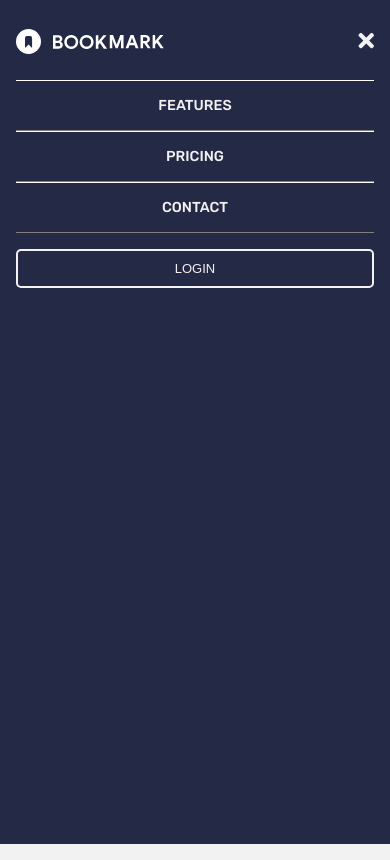
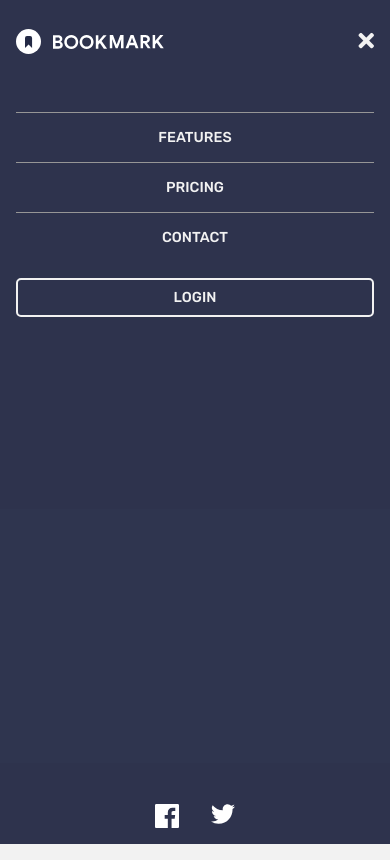
Before and after one commit to folathecoder/bookmark-landing-page, a React (Create React App) app: page / in a window 390 px wide. Both pictures are taken after a click on the button 364 px from the left and 41 px from the top of the page. Built offline with nearby package versions, Linux system fonts and the light colour scheme.

Commit message:
Header Section ==== Completed && Responsive

```diff
--- a/src/Components/Button/ButtonStyles.js
+++ b/src/Components/Button/ButtonStyles.js
@@ -6,7 +6,8 @@
   border-radius: var(--border-radius);
   cursor: pointer;
   font-size: 0.8125rem;
-  font-weight: var(--font-weight-200);
+  font-weight: 500;
+  font-family: var(--font-pry-100);
   line-height: 0rem;
   padding: 1.1rem 2.1rem;
   border: 0.15rem solid var(--color-pry-200);
@@ -41,5 +42,12 @@
       background-color: transparent;
       border-color: var(--color-pry-100);
       color: var(--color-pry-100);
+      font-size: 0.9rem;
+
+      &:hover {
+        transition: 0.25s ease-in-out;
+        background-color: var(--color-pry-100);
+        color: hsla(229, 31%, 21%, 0.951);
+      }
     `}
 `;
--- a/src/Components/Header/Header.jsx
+++ b/src/Components/Header/Header.jsx
@@ -3,15 +3,19 @@
   HeaderContainer,
   HeaderWrap,
   HeaderLogo,
+  Logo,
   MobileNav,
   HeaderNav,
   NavItems,
   NavItem,
   NavCtaDesktop,
-  NavCtaMobile
+  NavCtaMobile,
+  HeaderSocial,
+  HeaderSocialItem,
+  Social
 } from "./HeaderStyles";
 import Button from "../Button/Button";
-import { brandData, menuData } from "./HeaderData";
+import { brandData, menuData, ctaData, socialData } from "./HeaderData";
 
 const Header = () => {
   const [navToggle, setNavToggle] = useState(false);
@@ -35,7 +39,7 @@
       <HeaderContainer>
         <HeaderWrap>
           <HeaderLogo to="/">
-            <img src={navToggle ? brandData.logo2 : brandData.logo} alt={brandData.name} />
+            <Logo src={navToggle ? brandData.logo2 : brandData.logo1} alt={brandData.name}></Logo>
           </HeaderLogo>
           <MobileNav navToggle={navToggle}>
             <button onClick={handleNavToggle}>
@@ -57,13 +61,22 @@
               })}
             </NavItems>
             <NavCtaDesktop>
-              <Button primary>LOGIN</Button>
+              <Button primary>{ctaData.title}</Button>
             </NavCtaDesktop>
             <NavCtaMobile>
               <Button outline blocked>
-                LOGIN
+                {ctaData.title}
               </Button>
             </NavCtaMobile>
+            <HeaderSocial>
+              {socialData.map(social => {
+                return (
+                  <HeaderSocialItem key={social.id} to={social.link}>
+                    <Social src={social.image} alt={social.title}></Social>
+                  </HeaderSocialItem>
+                )
+              })}
+            </HeaderSocial>
           </HeaderNav>
         </HeaderWrap>
       </HeaderContainer>
--- a/src/Components/Header/HeaderData.js
+++ b/src/Components/Header/HeaderData.js
@@ -1,10 +1,12 @@
 import logoPrimary from "../../assets/images/logo-bookmark.svg";
 import logoSecondary from "../../assets/images/logo-bookmark-pro.svg";
+import facebook from "../../assets/images/icon-facebook.svg";
+import twitter from "../../assets/images/icon-twitter.svg";
 
 export const brandData = {
   name: "Bookmark Agency",
-  logo: logoPrimary,
-  logo2: logoSecondary
+  logo1: logoPrimary,
+  logo2: logoSecondary,
 };
 
 export const menuData = [
@@ -24,3 +26,23 @@
     link: "/",
   },
 ];
+
+export const ctaData = {
+  title: "Login",
+  link: "/"
+}
+
+export const socialData = [
+  {
+    id: 1,
+    title: "facebook",
+    image: facebook,
+    link: "/",
+  },
+  {
+    id: 2,
+    title: "twitter",
+    image: twitter,
+    link: "/",
+  }
+];
--- a/src/Components/Header/HeaderStyles.js
+++ b/src/Components/Header/HeaderStyles.js
@@ -24,6 +24,8 @@
     z-index: 1000;
   }
 `;
+
+export const Logo = styled.img``;
 
 export const MobileNav = styled.div`
   display: none;
@@ -58,7 +60,7 @@
 
   @media screen and (max-width: 786px) {
     flex-direction: column;
-    background-color: #242a45;
+    background-color: hsla(229, 31%, 21%, 0.951);
     position: absolute;
     top: 0;
     right: 0;
@@ -78,7 +80,7 @@
     width: 100%;
     flex-direction: column;
     justify-content: flex-start;
-    margin-top: 5rem;
+    margin-top: 7rem;
   }
 `;
 
@@ -89,8 +91,7 @@
   @media screen and (max-width: 786px) {
     margin-right: 0rem;
     text-align: center;
-    border-top: 0.1rem solid white;
-    border-bottom: 0.1rem solid gray;
+    border-top: 0.1rem solid hsl(0, 0%, 59%);
     padding: 1rem 0rem;
     margin: 0rem 1rem;
     color: var(--color-pry-100);
@@ -98,6 +99,10 @@
 `;
 
 export const NavCtaDesktop = styled.div`
+  text-transform: uppercase;
+  button {
+    text-transform: uppercase;
+  }
   @media screen and (max-width: 786px) {
     display: none;
   }
@@ -105,6 +110,9 @@
 
 export const NavCtaMobile = styled.div`
   display: none;
+  button {
+    text-transform: uppercase;
+  }
 
   @media screen and (max-width: 786px) {
     flex: 10;
@@ -114,3 +122,16 @@
     padding: 0rem 1rem;
   }
 `;
+
+export const HeaderSocial = styled.div`
+  display: none;
+  @media screen and (max-width: 786px) {
+    display: flex;
+  }
+`;
+
+export const HeaderSocialItem = styled(Link)`
+  margin: 1rem;
+`;
+
+export const Social = styled.img``;
--- a/src/styles/GlobalStyles.js
+++ b/src/styles/GlobalStyles.js
@@ -24,6 +24,9 @@
 
         //BORDER
         --border-radius: 0.3125rem;
+
+        //ANIMATION
+        --transition: 0.25s ease-in-out;
     }
 
     ///////////////////////////////////////////////////////
```
